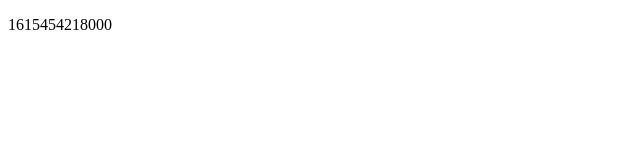
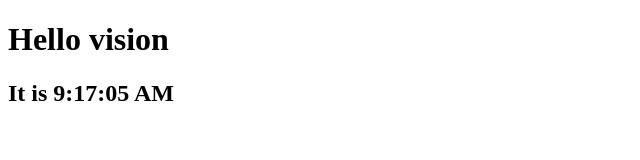
Before and after one commit to boojack/virtual-dom, a website built with Vite: page index.html in a window 1280 px wide. Shown: the whole page, without its empty margins (0-640 px from the left). Built offline with nearby package versions, Linux system fonts and the light colour scheme.

Commit message:
-fix vtext diff;

```diff
--- a/index.html
+++ b/index.html
@@ -6,6 +6,7 @@
     <title>vision demo</title>
   </head>
   <body>
+    <div class="root"></div>
     <script type="module" src="/test/index.ts"></script>
   </body>
 </html>
--- a/src/vdom/VElement.ts
+++ b/src/vdom/VElement.ts
@@ -24,9 +24,7 @@ export class VElement extends VNode {
     }
   }
 
-  public beforeMount(): void {
-    console.log("here", this);
-  }
+  public beforeMount(): void {}
 
   public render() {
     const el = document.createElement(this.tagName);
--- a/src/vdom/VNode.ts
+++ b/src/vdom/VNode.ts
@@ -9,5 +9,7 @@ export abstract class VNode {
 
   public beforeMount(): void {}
 
-  public abstract render(): void;
+  public setState() {}
+
+  public abstract render(): any;
 }
--- a/src/vdom/VText.ts
+++ b/src/vdom/VText.ts
@@ -8,7 +8,7 @@ export class VText extends VNode {
     this.text = text;
   }
 
-  public render() {
+  public render(): Text {
     return document.createTextNode(this.text);
   }
 }
--- a/src/vdom/diff.ts
+++ b/src/vdom/diff.ts
@@ -79,6 +79,8 @@ function diffElements(newElement: VElement | VText, oldElement: VElement | VText
         type: "TEXT",
         text: newText,
       });
+    } else if (newText === oldText) {
+      // do nth
     } else {
       currentPatches.push({
         type: "REPLACE",
--- /dev/null
+++ b/src/vdom/render.ts
@@ -0,0 +1,24 @@
+import { diff } from "./diff";
+import { patch } from "./patch";
+import { VNode } from "./VNode";
+
+let vdomTemp: VNode | null = null;
+
+export function render(vdom: VNode, root: HTMLElement | null): VNode {
+  if (!root) {
+    return vdom;
+  }
+
+  if (vdomTemp !== null) {
+    const patches = diff(vdom as any, vdomTemp as any);
+    console.log(vdom, vdomTemp, patches);
+    patch(root, patches);
+  } else {
+    root.innerHTML = "";
+    root.appendChild(vdom.render());
+  }
+
+  vdomTemp = vdom;
+
+  return vdom;
+}
--- a/test/index.ts
+++ b/test/index.ts
@@ -1,25 +1,18 @@
+import { render } from "../src/vdom/render";
 import { VElement } from "../src/vdom/VElement";
-import { VText } from "../src/vdom/VText";
-import { diff } from "../src/vdom/diff";
-import { patch } from "../src/vdom/patch";
-import { TimeHeader } from "./TimeHeader";
-import { utils } from "../src/utils";
 
 // NOTE: Test case
+function tick() {
+  const currentTime = "It is " + new Date().toLocaleTimeString();
+  const h1 = new VElement("h1", {}, ["Hello vision"]);
+  const h2 = new VElement("h2", {}, [currentTime]);
+  const div = new VElement("div", { class: "div-container" }, [h1, h2]);
 
-const helloText = new VText("hello world");
-const p = new VElement("p", { class: "p" }, [helloText]);
-let div = new VElement("div", { class: "text", id: "hhh" }, [new TimeHeader({}, "hello")]);
+  render(div, document.querySelector("div.root"));
+}
 
-const root = div.render();
-document.body.appendChild(root);
-
-// const c = setInterval(() => {
-//   console.log(div);
-//   const patches = diff(div2, div);
-//   patch(root, patches);
-//   div = div2;
-//   console.log(div);
-// }, 1000);
+setInterval(() => {
+  tick();
+}, 1000);
 
 export {};
```
